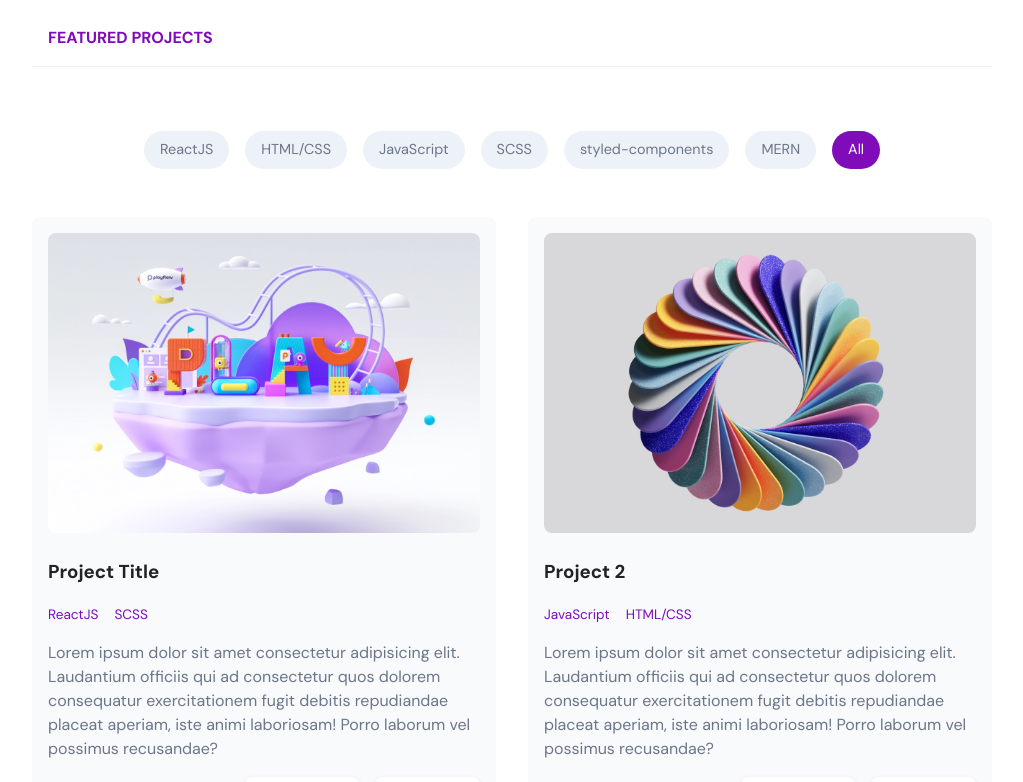
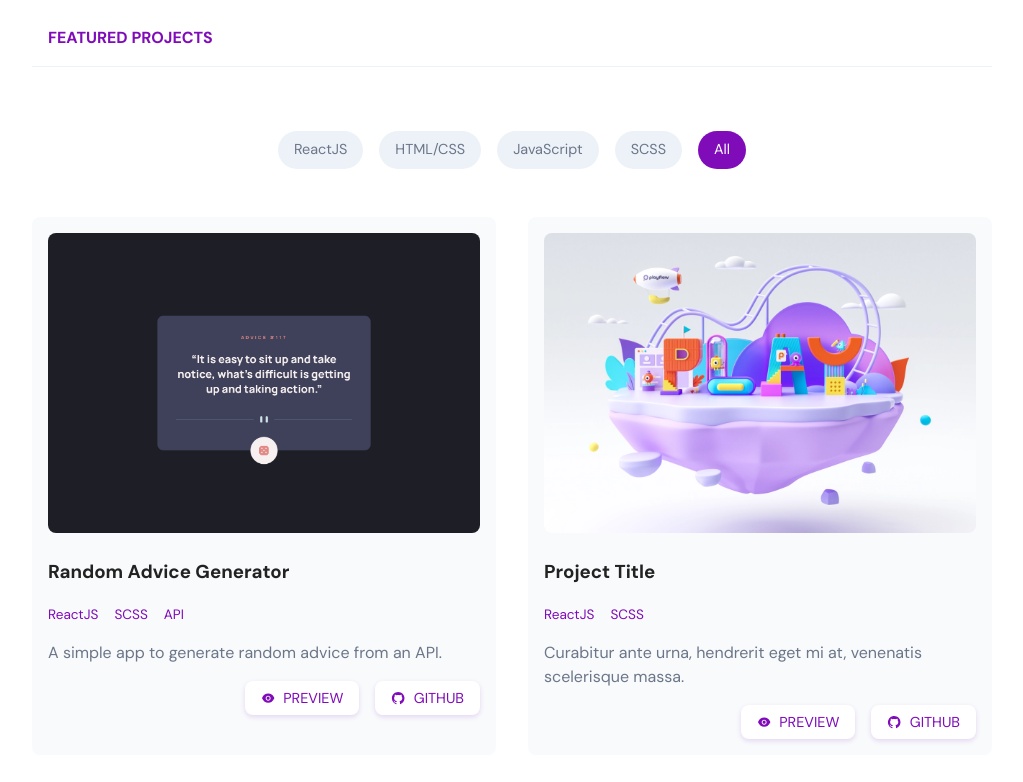
Before and after one commit to kmalcaba/kmalcaba.github.io, a React (Create React App) app: page / in a window 1280 px wide. Shown: the part 520-1302 px from the top of the page, without its empty margins (128-1151 px from the left). Built offline with nearby package versions, Linux system fonts and the light colour scheme.

Commit message:
Render projects with JSON file

```diff
--- a/src/components/Projects/Projects.jsx
+++ b/src/components/Projects/Projects.jsx
@@ -2,45 +2,41 @@ import "./Projects.scss";
 import ProjectCard from "../ProjectCard/ProjectCard";
 import { ContainerWrapper, MotionWrapper } from "../../wrapper";
 import { images } from "../../constants";
+import projectsJSON from "../../projects.json";
 
 import { motion } from "framer-motion";
 import { useState, useEffect } from "react";
 
-const TAGS_ARRAY = [
-  "ReactJS",
-  "HTML/CSS",
-  "JavaScript",
-  "SCSS",
-  "styled-components",
-  "MERN",
-  "All",
-];
+const TAGS_ARRAY = ["ReactJS", "HTML/CSS", "JavaScript", "SCSS", "All"];
 
 function Projects() {
   const [projects, setProjects] = useState([
+    ...projectsJSON.projects,
     {
+      id: 123,
       title: "Project Title",
       tags: ["ReactJS", "SCSS"],
       description:
-        "Lorem ipsum dolor sit amet consectetur adipisicing elit. Laudantium officiis qui ad consectetur quos dolorem consequatur exercitationem fugit debitis repudiandae placeat aperiam, iste animi laboriosam! Porro laborum vel possimus recusandae?",
+        "Curabitur ante urna, hendrerit eget mi at, venenatis scelerisque massa.",
       image: images.about01,
       previewLink: "/",
       sourceLink: "/",
     },
     {
+      id: 456,
       title: "Project 2",
       tags: ["JavaScript", "HTML/CSS"],
-      description:
-        "Lorem ipsum dolor sit amet consectetur adipisicing elit. Laudantium officiis qui ad consectetur quos dolorem consequatur exercitationem fugit debitis repudiandae placeat aperiam, iste animi laboriosam! Porro laborum vel possimus recusandae?",
+      description: "Lorem ipsum dolor sit amet consectetur adipisicing elit.",
       image: images.about02,
       previewLink: "/",
       sourceLink: "/",
     },
     {
+      id: 789,
       title: "Project 3",
       tags: ["JavaScript", "ReactJS"],
       description:
-        "Lorem ipsum dolor sit amet consectetur adipisicing elit. Laudantium officiis qui ad consectetur quos dolorem consequatur exercitationem fugit debitis repudiandae placeat aperiam, iste animi laboriosam! Porro laborum vel possimus recusandae?",
+        "Integer blandit nisi in nisi rhoncus ultrices. Vestibulum et arcu. ",
       image: images.about03,
       previewLink: "/",
       sourceLink: "/",
@@ -57,7 +53,7 @@ function Projects() {
 
   useEffect(() => {
     setFilteredProjects(projects);
-  }, []);
+  }, [projects]);
 
   useEffect(() => {
     setTimeout(() => {
@@ -94,7 +90,7 @@ function Projects() {
         {filteredProjects.length > 0 ? (
           filteredProjects.map((project) => (
             <ProjectCard
-              key={project.title}
+              key={project.id}
               project={project}
               handleFilter={handleFilter}
             />
```
